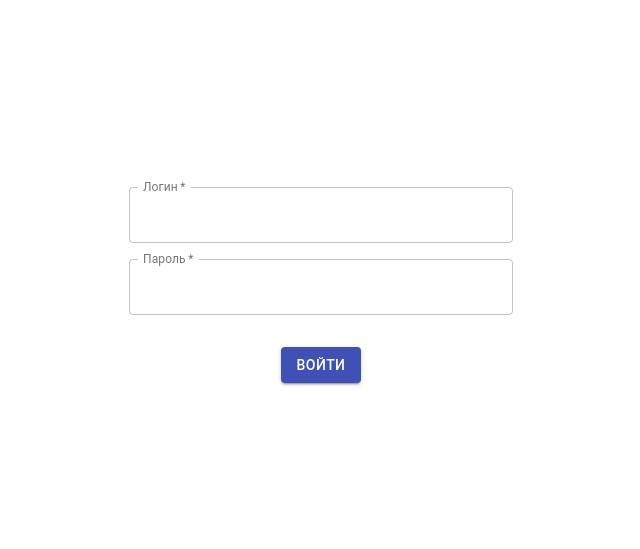
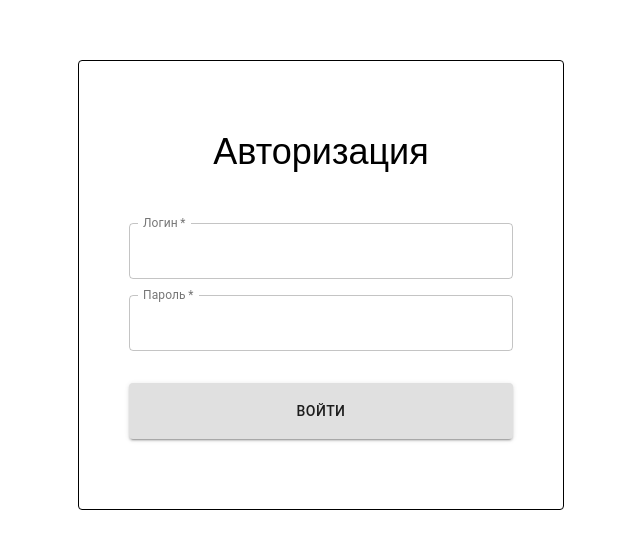
Before and after one commit to paekva/adda, a React (Create React App) app in the folder client/: page / in a window 1280 px wide. Shown: the part 115-664 px from the top of the page, without its empty margins (319-959 px from the left). Built offline with nearby package versions, Linux system fonts and the light colour scheme.

Commit message:
client: added main product list page

```diff
--- a/client/src/components/Workspace.tsx
+++ b/client/src/components/Workspace.tsx
@@ -4,6 +4,7 @@ import {AppRole, getUserData} from "../api/user";
 import store from "../store/store";
 import {StateChangeActionType} from "../store/actions";
 import {getAuthService} from "./auth/authService";
+import ProductList from "./common/ProductList";
 
 type Props = {
     setUserData: (roles: AppRole[], userName: string) => void;
@@ -22,9 +23,16 @@ const Workspace = (props: Props): JSX.Element => {
             });
     }, [setUserData]);
 
-    return <div>Success {roles} {username}</div>
+    return <div style={{display: 'flex', justifyContent: 'center'}}>
+        <ProductList products={[
+            {id: 1, name: 'first', cost: '11 rub'},
+            {id: 1, name: 'first', cost: '11 rub'},
+            {id: 1, name: 'first', cost: '11 rub'},
+            {id: 1, name: 'first', cost: '11 rub'},
+            {id: 1, name: 'first', cost: '11 rub'}
+            ]}/>
+    </div>
 }
-
 
 const mapStateToProps = (store: any) => {
     return {
--- a/client/src/components/auth/SignIn.css
+++ b/client/src/components/auth/SignIn.css
@@ -1,12 +1,23 @@
 .signInWrapper {
-    width: 350px;
     display: flex;
     flex-direction: column;
     justify-content: center;
     align-items: center;
+
+    border-radius: 4px;
+    border: 1px solid black;
+    color: black;
+    font-family: sans-serif;
+    padding: 70px 50px;
 }
 
 .error {
     color: red;
     padding: 20px;
 }
+
+.title {
+    font-size: 36px;
+    font-family: sans-serif;
+    padding: 0 0 50px 0;
+}
--- a/client/src/components/auth/SignIn.tsx
+++ b/client/src/components/auth/SignIn.tsx
@@ -38,6 +38,7 @@ const SignIn = (props: {
 
     return (
         <div className='signInWrapper'>
+            <div className='title'> Авторизация</div>
             <FormWrapper inputs={[
                 <SimpleField
                     label={'Логин'}
@@ -65,8 +66,10 @@ const SignIn = (props: {
                 <Button
                     type="submit"
                     variant="contained"
-                    color="primary"
+                    color="default"
                     onClick={onSignIn}
+                    fullWidth
+                    style={{height: 56}}
                 >
                     Войти
                 </Button>
--- /dev/null
+++ b/client/src/components/common/ProductList.css
@@ -0,0 +1,30 @@
+.gridWrapper {
+    width: 1050px;
+    display: grid;
+    grid-template-columns: 1fr 1fr 1fr 1fr;
+    grid-column-gap: 50px;
+    grid-row-gap: 50px;
+}
+
+.productEl {
+    display: flex;
+    flex-direction: column;
+    width: 180px;
+    height: 180px;
+
+    border: 1px solid black;
+    border-radius: 4px;
+
+    padding: 10px;
+}
+
+.controls {
+    display: flex;
+    flex-direction: row;
+    justify-content: space-between;
+    flex: 1
+}
+
+.image {
+    flex: 4
+}
--- /dev/null
+++ b/client/src/components/common/ProductList.tsx
@@ -0,0 +1,30 @@
+import {Product} from "../../types/Product";
+import {connect} from "react-redux";
+import "./ProductList.css";
+
+export type ProductListProps = {
+    products: Product[]
+}
+const ProductList = (props: ProductListProps) => {
+
+
+    return <div className='gridWrapper'>
+        {
+            props.products.map((el) => {
+                return <div className={'productEl'}>
+                    <div className={'image'}> image </div>
+                    <div className='controls'>
+                        <div>
+                            {el.name}
+                            {el.cost}
+                        </div>
+
+                        <button onClick={() => console.warn(el.id)} >+</button>
+                    </div>
+                </div>
+            })
+        }
+    </div>
+}
+
+export default connect()(ProductList);
--- a/client/src/components/inputs/SimpleField.tsx
+++ b/client/src/components/inputs/SimpleField.tsx
@@ -58,8 +58,8 @@ export const SimpleField = (props: FieldData): JSX.Element => {
     />
 }
 
-export const FormWrapper = (props: {inputs: JSX.Element[], style?: any}):JSX.Element => {
-    return <Grid style={props.style ?? {width: '400px'} } container spacing={2}>
+export const FormWrapper = (props: { inputs: JSX.Element[], style?: any }): JSX.Element => {
+    return <Grid style={props.style ?? {width: '400px'}} container spacing={2}>
         {props.inputs.map((el, index) => {
             return <Grid item xs={12} key={'grid ' + index}>
                 {el}
@@ -74,7 +74,7 @@ export const validatePhoneNumber = (value: string) => {
     return v !== null;
 }
 
-export const validatePercentage = (value: string)=> {
+export const validatePercentage = (value: string) => {
     const r = RegExp('^[0-9]+$');
     const v = value.match(r);
     const toNum = Number(value);
--- /dev/null
+++ b/client/src/types/Product.ts
@@ -0,0 +1,6 @@
+export type Product = {
+    id: number;
+    name: string;
+    cost: string;
+    image?: any;
+}
```
